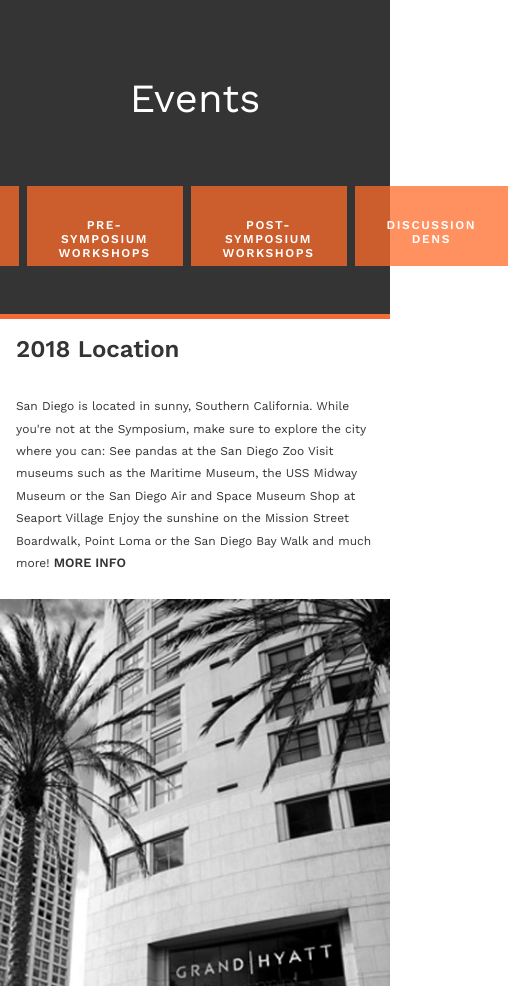
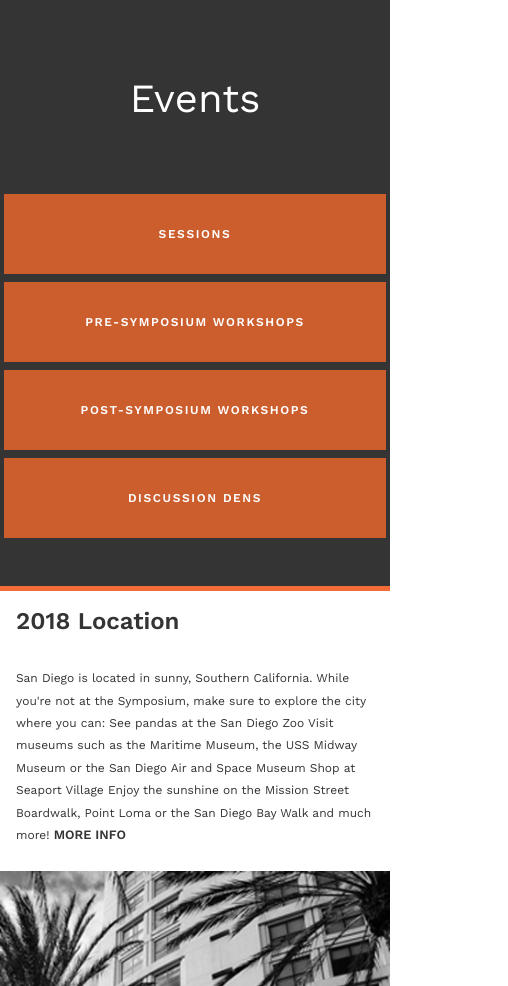
Before and after one commit to dlosapio/symposium, a plain HTML site: page index.html in a window 390 px wide. Shown: the part 1606-2592 px from the top of the page, 508 px wide, since content can reach past the window. Drawn offline with nearby package versions, Linux system fonts and the light colour scheme.

Commit message:
fix responsive buttons

```diff
--- a/css/style.css
+++ b/css/style.css
@@ -239,7 +239,7 @@ p.sched-desc {
 }
 
 .sched-box a:hover {
-	transform: scale(1.1);
+	transform: scale(1.05);
 }
 
 
@@ -328,12 +328,12 @@ footer p {
 	}
 
 	.sched-box {
-		flex-wrap: wrap;
-		width: 48%;
+		margin-top: .5rem;
+		width: 100%;
 	}
 
 	.full-content {
-		height: 100%;
+		flex-wrap: wrap;
 	}
 
 	#schedule h2 {
```
